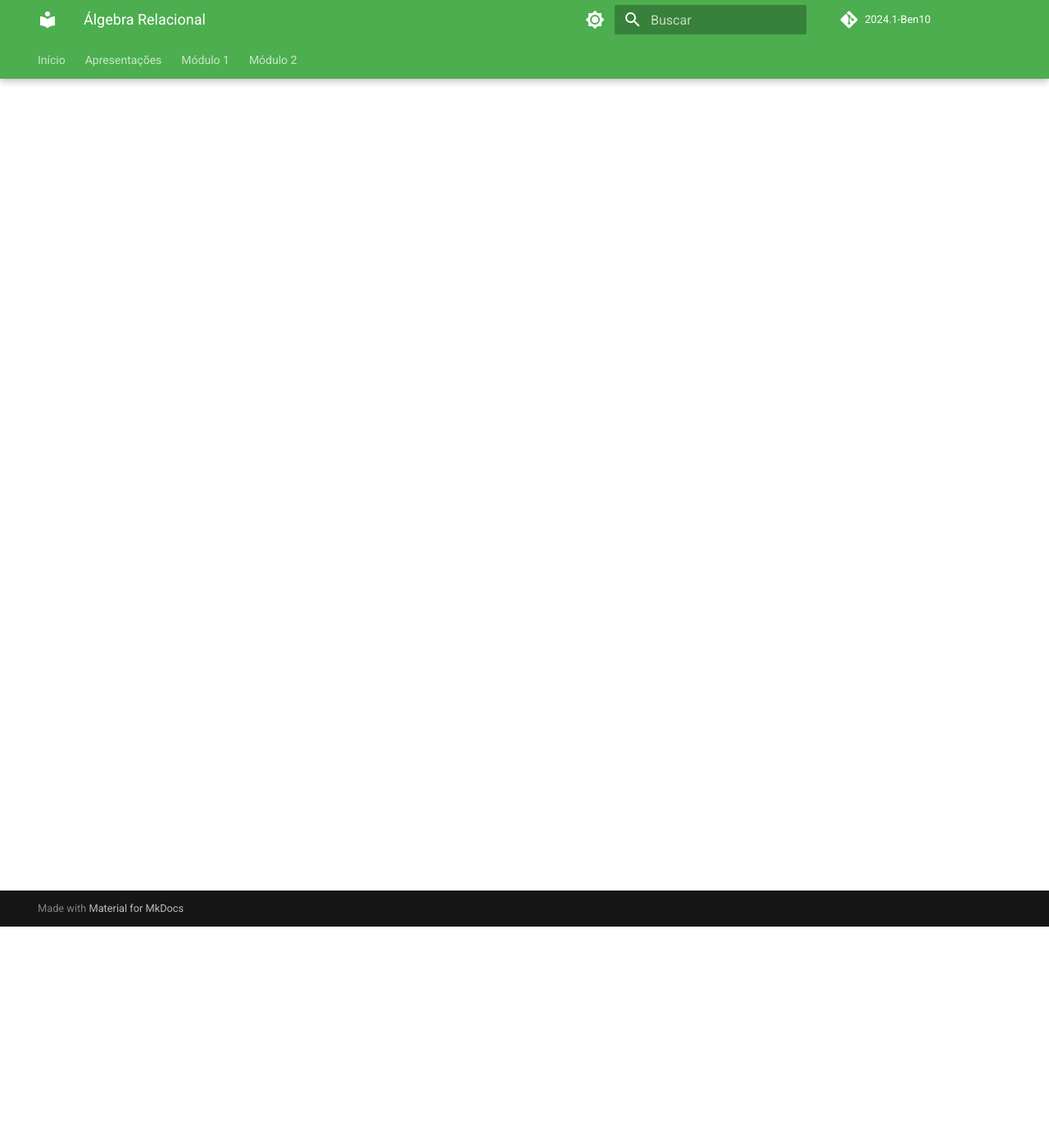
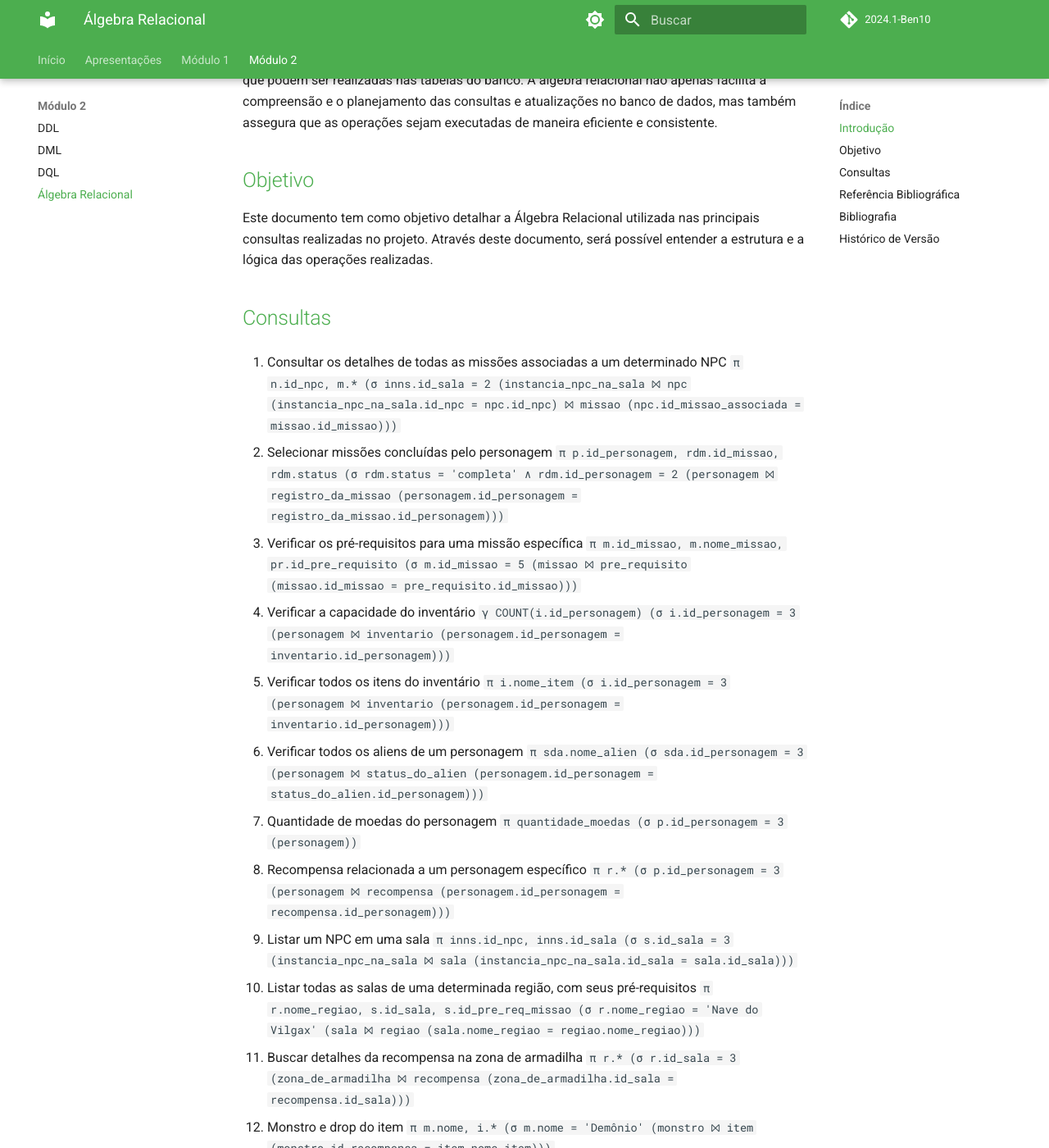
Before and after one commit to SBD1/2024.1-Ben10, an MkDocs documentation site: the page built from docs/modulo2/algebraRelacional.md, in a window 1280 px wide and 1400 px high, scrolled down 270 px. Shown: the whole window at 82% size. Built offline with MkDocs 1.6.1 and Material for MkDocs 9.7.7, drawn with Linux system fonts in a browser that asks for light colours; comment, search, counter and statistics services are not loaded; the version menu is left out; some of the changed text lies outside the part shown.

Commit message:
Adicionando documento de algebra relacional

````diff
--- a/docs/modulo2/algebraRelacional.md
+++ b/docs/modulo2/algebraRelacional.md
@@ -1 +1,73 @@
 # Álgebra Relacional
+
+## <a>Introdução</a>
+
+Segundo Elmasri e Navathe<a id="anchor_1" href="#REF1">^1^</a>, a álgebra relacional é fundamental no desenvolvimento de uma aplicação de banco de dados bem-sucedida. Ela fornece uma base formal para a definição e manipulação de dados em bancos de dados relacionais, permitindo a descrição das operações que podem ser realizadas nas tabelas do banco. A álgebra relacional não apenas facilita a compreensão e o planejamento das consultas e atualizações no banco de dados, mas também assegura que as operações sejam executadas de maneira eficiente e consistente.
+
+## <a>Objetivo</a>
+
+Este documento tem como objetivo detalhar a Álgebra Relacional utilizada nas principais consultas realizadas no projeto. Através deste documento, será possível entender a estrutura e a lógica das operações realizadas.
+
+## <a>Consultas</a>
+
+
+1. Consultar os detalhes de todas as missões associadas a um determinado NPC
+```π n.id_npc, m.* (σ inns.id_sala = 2 (instancia_npc_na_sala ⨝ npc (instancia_npc_na_sala.id_npc = npc.id_npc) ⨝ missao (npc.id_missao_associada = missao.id_missao)))```
+
+2. Selecionar missões concluídas pelo personagem
+```π p.id_personagem, rdm.id_missao, rdm.status (σ rdm.status = 'completa' ∧ rdm.id_personagem = 2 (personagem ⨝ registro_da_missao (personagem.id_personagem = registro_da_missao.id_personagem)))```
+
+3. Verificar os pré-requisitos para uma missão específica
+```π m.id_missao, m.nome_missao, pr.id_pre_requisito (σ m.id_missao = 5 (missao ⨝ pre_requisito (missao.id_missao = pre_requisito.id_missao)))```
+
+4. Verificar a capacidade do inventário
+```γ COUNT(i.id_personagem) (σ i.id_personagem = 3 (personagem ⨝ inventario (personagem.id_personagem = inventario.id_personagem)))```
+
+5. Verificar todos os itens do inventário
+```π i.nome_item (σ i.id_personagem = 3 (personagem ⨝ inventario (personagem.id_personagem = inventario.id_personagem)))```
+
+6. Verificar todos os aliens de um personagem
+```π sda.nome_alien (σ sda.id_personagem = 3 (personagem ⨝ status_do_alien (personagem.id_personagem = status_do_alien.id_personagem)))```
+
+7. Quantidade de moedas do personagem
+```π quantidade_moedas (σ p.id_personagem = 3 (personagem))```
+
+8. Recompensa relacionada a um personagem específico
+```π r.* (σ p.id_personagem = 3 (personagem ⨝ recompensa (personagem.id_personagem = recompensa.id_personagem)))```
+
+9. Listar um NPC em uma sala
+```π inns.id_npc, inns.id_sala (σ s.id_sala = 3 (instancia_npc_na_sala ⨝ sala (instancia_npc_na_sala.id_sala = sala.id_sala)))```
+
+10. Listar todas as salas de uma determinada região, com seus pré-requisitos
+```π r.nome_regiao, s.id_sala, s.id_pre_req_missao (σ r.nome_regiao = 'Nave do Vilgax' (sala ⨝ regiao (sala.nome_regiao = regiao.nome_regiao)))```
+
+11. Buscar detalhes da recompensa na zona de armadilha
+```π r.* (σ r.id_sala = 3 (zona_de_armadilha ⨝ recompensa (zona_de_armadilha.id_sala = recompensa.id_sala)))```
+
+12. Monstro e drop do item
+```π m.nome, i.* (σ m.nome = 'Demônio' (monstro ⨝ item (monstro.id_recompensa = item.nome_item)))```
+
+13. Verificar o status de vida de um alien de um personagem
+```π p.id_personagem, sda.nome_alien, sda.saude (σ p.id_personagem = 3 ∧ sda.nome_alien = 'XLR8' (status_do_alien ⨝ personagem (status_do_alien.id_personagem = personagem.id_personagem)))```
+
+14. Consultar as recompensas de uma sala específica
+```π s.id_sala, r.nome_item, r.recompensa_recebida (σ s.id_sala = 3 (recompensa ⨝ sala (recompensa.id_sala = sala.id_sala)))```
+
+
+
+## <a>Referência Bibliográfica</a>
+
+> <a id="REF1" href="#anchor_1">1.</a> ELMASRI, Ramez; NAVATHE, Shamkant B. Sistemas de banco de dados. Tradução: Daniel Vieira. Revisão técnica: Enzo Seraphim; Thatyana de Faria Piola Seraphim. 6. ed. São Paulo: Pearson Addison Wesley, 2011. Capítulo 6 Álgebra e Cálculo Relacional página 96 a 98.
+
+## <a>Bibliografia</a>
+
+> Álgebra Relacional Stardew Valley. Disponível em: <https://github.com/SBD1/2023.2-Grupo01-StardewValley/blob/main/docs/Entrega-02/algebra_relacional.md>. Acesso em 28 de agosto de 2024.
+
+> Álgebra Relacional One Shot. Disponível em: <https://sbd1.github.io/2023.2-OneShot/documentos/projeto-fisico/algebra/>. Acesso em 28 de agosto de 2024.
+
+## <a>Histórico de Versão</a>
+
+| Versão| Data | Descrição  | Autor(es)  | Revisor(es) |
+| ----- |----- | ---------- | ---------- | ----------- |
+| `1.0` | 28/08 | Criando documento e adicionando introdução e referencias bibliográficas| [João Artur](https://github.com/joao-artl) | [Arthur Alves](https://github.com/arthrok)|
+| `1.1` | 28/08 | Adicionando Álgebra Relacional das consultas| [João Artur](https://github.com/joao-artl) | [Arthur Alves](https://github.com/arthrok)|
--- a/mkdocs.yml
+++ b/mkdocs.yml
@@ -31,7 +31,7 @@ nav:
         - DDL: "modulo2/ddl.md"
         - DML: "modulo2/dml.md"
         - DQL: "modulo2/dql.md"
-
+        - Álgebra Relacional: "modulo2/algebraRelacional.md"
 
 theme:
   name: material
````
